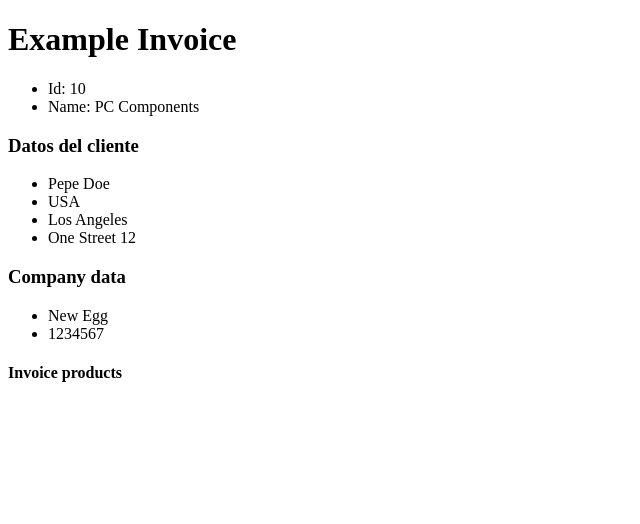
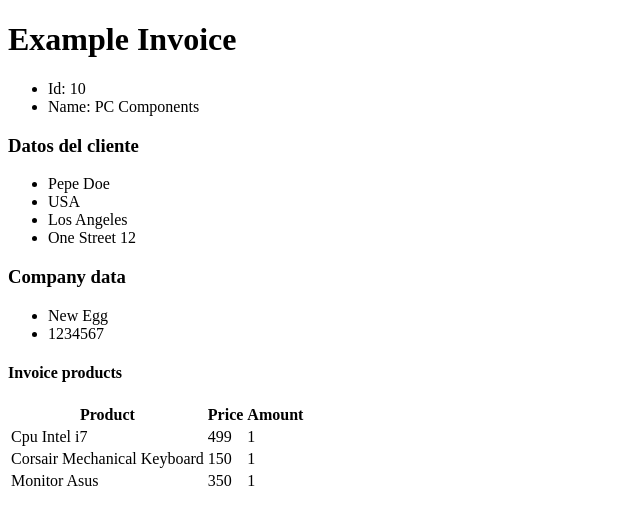
Before and after one commit to CarlosMejia01/react_practice_1, a React (Vite) app in the folder 04-invoice-app/: page / in a window 1280 px wide. Shown: the top 524 px of the page, without its empty margins (0-640 px from the left). Built offline with nearby package versions, Linux system fonts and the light colour scheme.

Commit message:
feat: map items to a table

```diff
--- a/04-invoice-app/src/components/InvoiceApp.jsx
+++ b/04-invoice-app/src/components/InvoiceApp.jsx
@@ -3,7 +3,7 @@
 export const InvoiceApp = () => {
     const { id, name, client, company, items } = getInvoice();
     const { name: nameClient, lastName, address } = client;
-    const {  country, city, street, number  } = address;
+    const { country, city, street, number } = address;
     return (
         <>
             <h1>Example Invoice</h1>
@@ -20,10 +20,28 @@
             </ul>
             <h3>Company data</h3>
             <ul>
-                <li>{ company.name }</li>
-                <li>{ company.fiscalNumber }</li>
+                <li>{company.name}</li>
+                <li>{company.fiscalNumber}</li>
             </ul>
             <h4>Invoice products</h4>
+            <table>
+                <thead>
+                    <tr>
+                        <th>Product</th>
+                        <th>Price</th>
+                        <th>Amount</th>
+                    </tr>
+                </thead>
+                <tbody>
+                    {items.map(({ id, product, price, quantity }) => (<tr key={id}>
+                            <td>{product}</td>
+                            <td>{price}</td>
+                            <td>{quantity}</td>
+                        </tr>
+                    )
+                    )}
+                </tbody>
+            </table>
         </>
     )
 };
--- a/04-invoice-app/src/components/data/invoice.js
+++ b/04-invoice-app/src/components/data/invoice.js
@@ -17,16 +17,19 @@
 	},
 	items: [
 		{
+			id: 1,
 			product: "Cpu Intel i7",
 			price: 499,
 			quantity: 1,
 		},
 		{
+			id: 2,
 			product: "Corsair Mechanical Keyboard",
 			price: 150,
 			quantity: 1,
 		},
 		{
+			id: 3,
 			product: "Monitor Asus",
 			price: 350,
 			quantity: 1,
```
